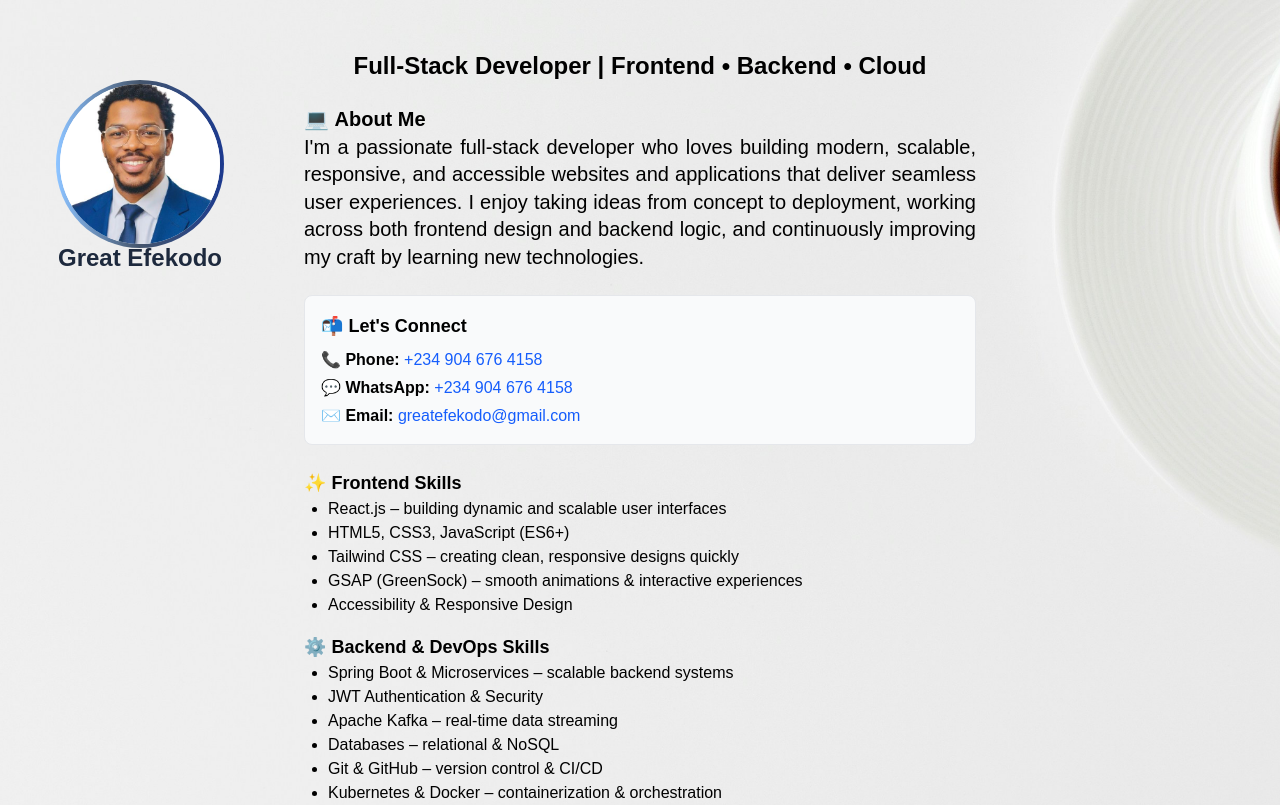
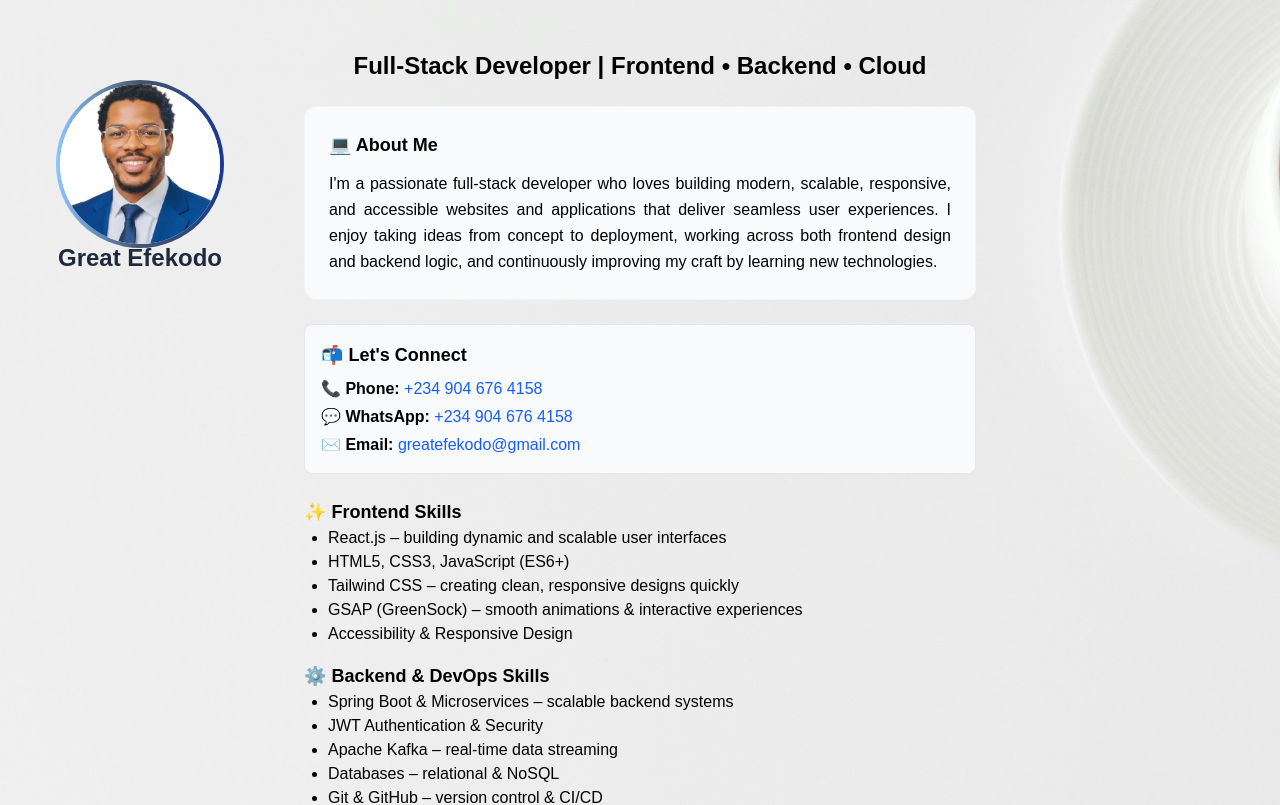
Before and after one commit to greatefekodo/Portfolio, a React (Vite) app: page / in a window 1280 px wide. Shown: the top 805 px of the page. Built offline with nearby package versions, Linux system fonts and the light colour scheme.

Commit message:
Updated UI

```diff
--- a/src/Section/About.jsx
+++ b/src/Section/About.jsx
@@ -72,14 +72,18 @@ const About = () => {
             Full-Stack Developer | Frontend • Backend • Cloud
           </h2>
 
-          <p className="text-lg sm:text-xl text-black leading-snug text-justify">
-            💻 <strong>About Me</strong> <br></br>
+          <div className="p-3 sm:p-6 bg-gray-50 rounded-xl border border-gray-100">
+            <h3 className="text-base sm:text-lg font-bold text-black mb-2 sm:mb-3 flex items-center">
+              💻 About Me
+            </h3>
+            <p className="text-left sm:text-justify text-black leading-relaxed text-sm sm:text-base">
               I'm a passionate full-stack developer who loves building modern, scalable,
               responsive, and accessible websites and applications that deliver
               seamless user experiences. I enjoy taking ideas from concept to
               deployment, working across both frontend design and backend logic,
               and continuously improving my craft by learning new technologies.
             </p>
+          </div>
 
           {/* 👇 Contact Info Added Here */}
           <div className="text-left text-black bg-gray-50 p-4 rounded-lg border border-gray-200">
```
Lines whose indentation alone changed are shown as unchanged.
